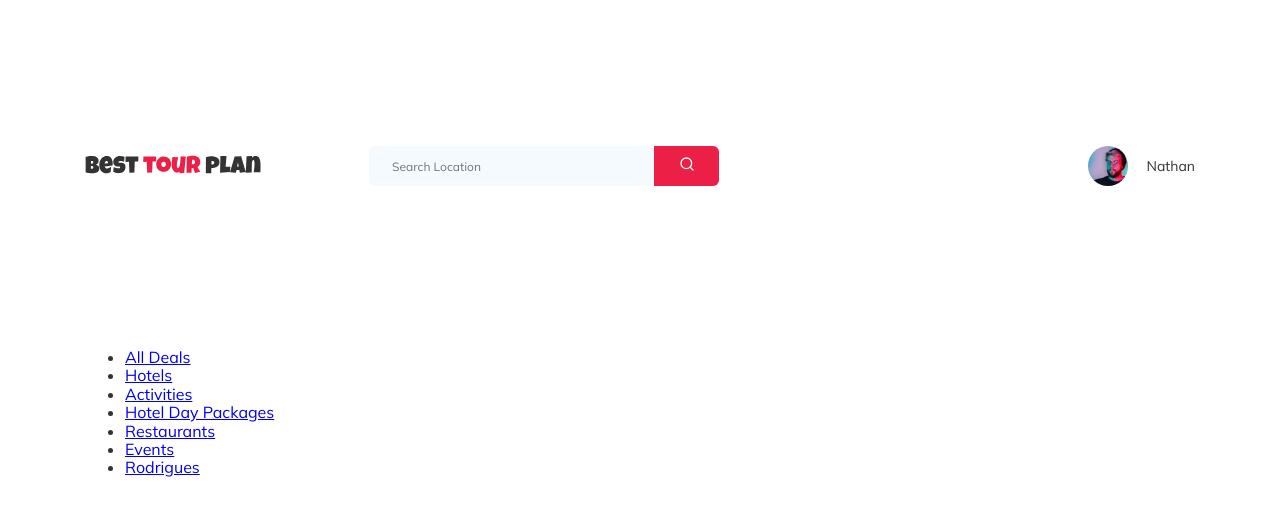
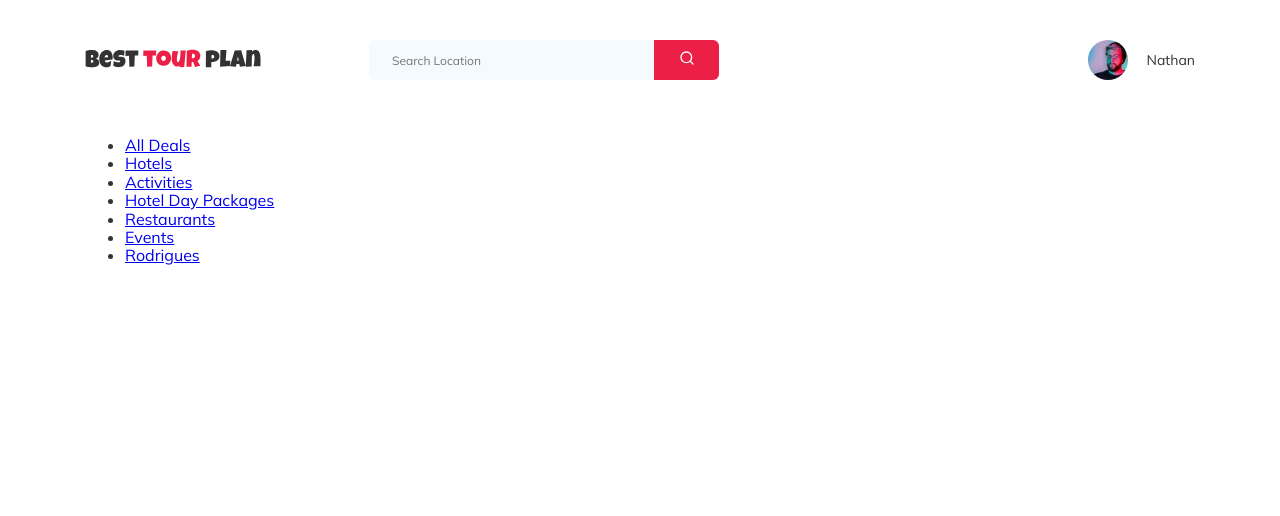
Before and after one commit to inrayz/tour-plan, a PHP site: page / in a window 1280 px wide. Shown: the top 516 px of the page. Run offline with PHP 8.4, Linux system fonts and the light colour scheme.

Commit message:
create: styles for header

```diff
--- a/lesson-17/css/style.css
+++ b/lesson-17/css/style.css
@@ -431,7 +431,7 @@ template {
 
 .user__name {
   font-size: 14px;
-  line-height: 18;
+  line-height: 18px;
   color: #333333;
   margin-left: 18px;
 }
--- a/lesson-17/sass/blocks/_header.sass
+++ b/lesson-17/sass/blocks/_header.sass
@@ -44,6 +44,6 @@
     object-fit: cover
   &__name
     font-size: 14px
-    line-height: 18
+    line-height: 18px
     color: $text-color
     margin-left: 18px
```
Also changed, not shown: 1 other file.
